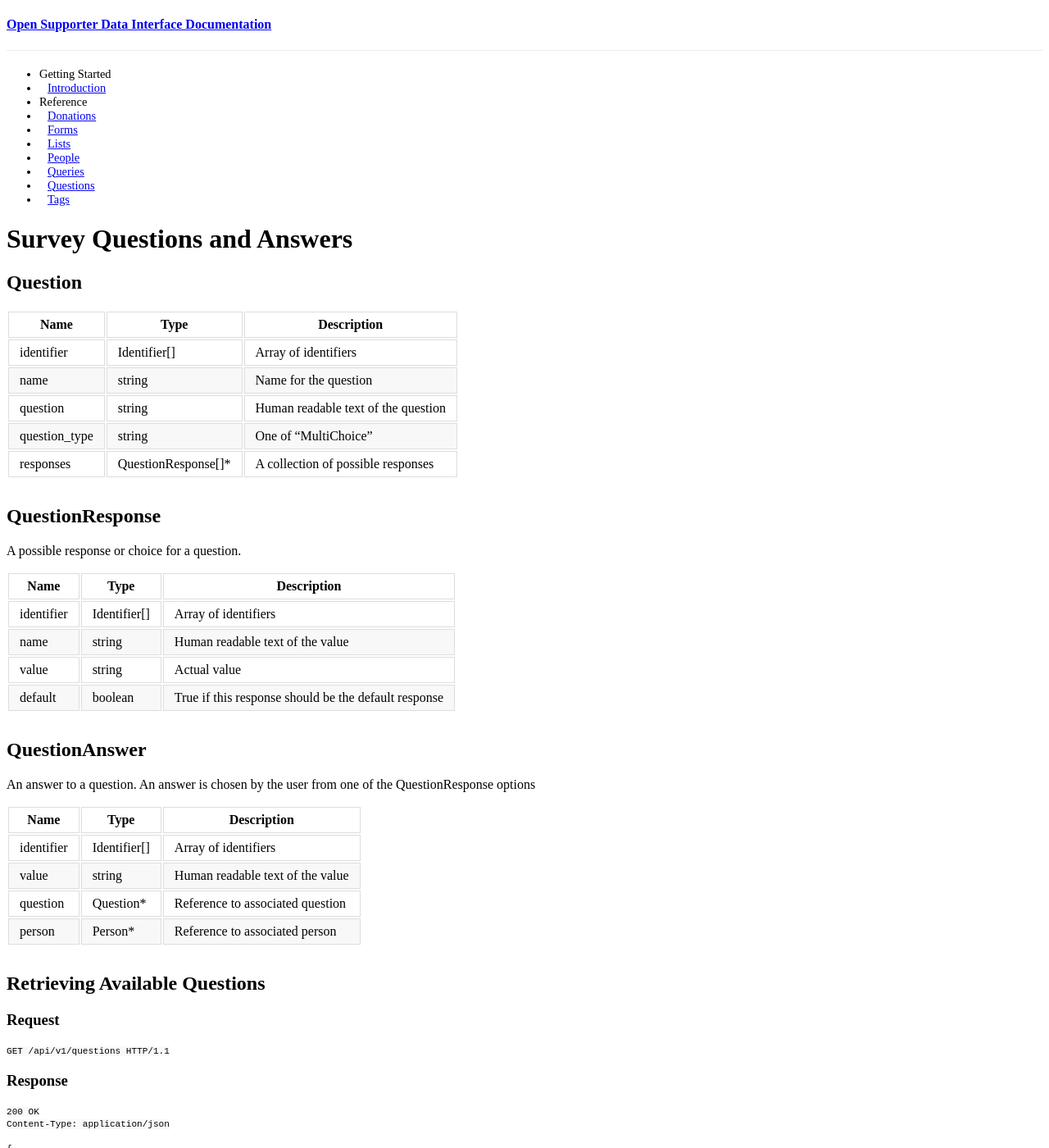
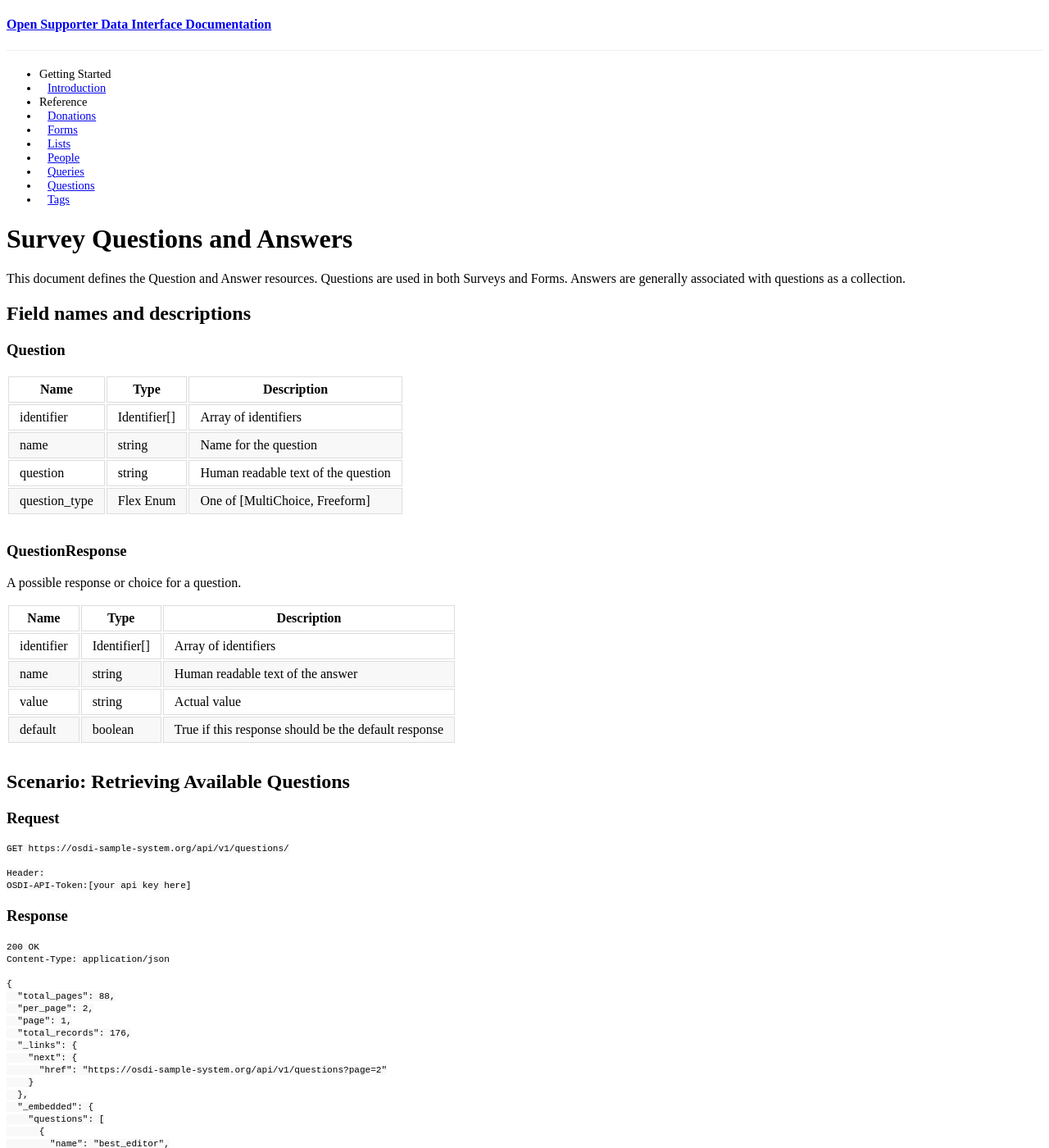
Before and after one commit to opensupporter/osdi-docs, a Jekyll site: the page built from questions.md, in a window 1280 px wide and 1400 px high. Shown: the whole window at 82% size. Built offline with Jekyll 4.4.1, drawn with Linux system fonts in a browser that asks for light colours; a style sheet for code colours, icons or effects is not loaded; some of the changed text lies outside the part shown.

Commit message:
remove QuestionAnswers and reformat the scenario. Add a brief description

```diff
--- a/questions.md
+++ b/questions.md
@@ -5,162 +5,137 @@ title: "Questions"
 
 # Survey Questions and Answers
 
-## Question
+This document defines the Question and Answer resources. Questions are used in both Surveys and Forms. Answers are generally associated with questions as a collection.
+
+## Field names and descriptions
+
+### Question
 
 | Name          | Type      | Description
 |-----------    |-----------|--------------
 |identifier			|Identifier[]		|Array of identifiers
 |name			|string		|Name for the question
 |question       |string     |Human readable text of the question
-|question_type  |string     |One of "MultiChoice"
-|responses      |QuestionResponse[]*|A collection of possible responses
+|question_type  |Flex Enum     |One of [MultiChoice, Freeform]
 
-## QuestionResponse
+### QuestionResponse
 A possible response or choice for a question.
 
 | Name          | Type      | Description
 |-----------    |-----------|--------------
 |identifier			|Identifier[]		|Array of identifiers
-|name       |string     |Human readable text of the value
+|name       |string     |Human readable text of the answer
 |value		|string		|Actual value
 |default	|boolean	|True if this response should be the default response
 
-## QuestionAnswer
-An answer to a question.  An answer is chosen by the user from one of the QuestionResponse options
 
-| Name          | Type      | Description
-|-----------    |-----------|--------------
-|identifier		|Identifier[]		|Array of identifiers
-|value          |string     |Human readable text of the value
-|question		|Question*	|Reference to associated question
-|person			|Person*	|Reference to associated person
-
-
-## Retrieving Available Questions
+## Scenario: Retrieving Available Questions
 
 ### Request
+    GET https://osdi-sample-system.org/api/v1/questions/
 
-	GET /api/v1/questions HTTP/1.1
+    Header:
+    OSDI-API-Token:[your api key here]
 
 ### Response
 
-~~~~
-200 OK
-Content-Type: application/json
+    200 OK
+    Content-Type: application/json
 
-{
-  "_embedded": {
-    "questions": [
-      {
-        "name": "Best Editor",
-        "question": "What is the best editor?",
-        "question_type": "MultiChoice",
-        "id": 1,
-        "_embedded": {
-          "osdi:question_responses": [
-            {
-              "name": "Emacs",
-              "value": "Emacs",
-              "default": true,
-              "_links": {
-                "self": {
-                  "href": "http://osdi-prototype.herokuapp.com/api/v1/question_responses/1"
+    {
+      "total_pages": 88,
+      "per_page": 2,
+      "page": 1,
+      "total_records": 176,
+      "_links": {
+        "next": {
+          "href": "https://osdi-sample-system.org/api/v1/questions?page=2"
+        }
+      },
+      "_embedded": {
+        "questions": [
+          {
+            "name": "best_editor",
+            "question": "What is the best editor?",
+            "question_type": "MultiChoice",
+            "identifiers": [1],
+            "_embedded": {
+              "osdi:question_responses": [
+                {
+                  "name": "Emacs",
+                  "value": "Emacs",
+                  "default": true,
+                  "identifiers": ["osdi_sample_system:10"],
+                  "_links": {
+                    "self": {
+                      "href": "https://osdi-sample-system.org/api/v1/question_responses/10"
+                    }
+                  }
+
+                },
+                {
+                  "name": "vi",
+                  "value": "vi",
+                  "default": false,
+                  "identifiers": ["osdi_sample_system:11"],
+                  "_links": {
+                    "self": {
+                      "href": "https://osdi-sample-system.org/api/v1/question_responses/11"
+                    }
+                  }
+                }
+              ]
+            },
+            "_links": {
+              "osdi:question_responses": {
+                "href": "http://osdi-prototype.herokuapp.com/api/v1/questions/1/question_responses"
+              },
+              "self": {
+                "href": "https://osdi-sample-system.org/api/v1/questions/1"
+              }
+            }
+          },
+          {
+            "name": "best_fruit",
+            "question": "What is the best fruit?",
+            "question_type": "MultiChoice",
+            "identifiers": [2],
+            "_embedded": {
+              "osdi:question_responses": [{
+                "name": "Bananas",
+                "value": "banana",
+                "default": false,
+                "identifiers": [11],
+                "_links": {
+                  "self": {
+                    "href": "https://osdi-sample-system.org/api/v1/question_responses/11"
+                  }
+                }
+              },
+              {
+                "name": "apple",
+                "value": "apple",
+                "default": false,
+                "identifiers": [12],
+                "_links": {
+                  "self": {
+                    "href": "https://osdi-sample-system.org/api/v1/question_responses/11"
+                  }
                 }
               }
-            },
-            {
-              "name": "Vi",
-              "value": "Vi",
-              "default": false,
-              "_links": {
-                "self": {
-                  "href": "http://osdi-prototype.herokuapp.com/api/v1/question_responses/2"
-                }
+            ]},
+            "_links": {
+              "osdi:question_responses": { "href": "http://osdi-prototype.herokuapp.com/api/v1/questions/1/question_responses"},
+              "self": {
+                "href": "https://osdi-sample-system.org/api/v1/questions/2"
               }
             }
-          ]
-        },
-        "_links": {
-          "curies": [{ "name": "osdi", "href": "http://api.opensupporter.org/docs/v1/{rel}", "templated": true }],
-          "osdi:question_responses": { "href": "http://osdi-prototype.herokuapp.com/api/v1/questions/1/question_responses"},
-          "self": {
-            "href": "http://osdi-prototype.herokuapp.com/api/v1/questions/1"
           }
-        }
+        ]
       },
-      {
-        "name": "Marriage Equality",
-        "question": "Gays should have the right to Marry?",
-        "question_type": "MultiChoice",
-        "id": 2,
-        "_embedded": {
-          "osdi:question_responses": [
-            {
-              "name": "Strongly Support",
-              "value": "5",
-              "default": true,
-              "_links": {
-                "self": {
-                  "href": "http://osdi-prototype.herokuapp.com/api/v1/question_responses/3"
-                }
-              }
-            },
-            {
-              "name": "Strongly Oppose",
-              "value": "1",
-              "default": false,
-              "_links": {
-                "self": {
-                  "href": "http://osdi-prototype.herokuapp.com/api/v1/question_responses/4"
-                }
-              }
-            }
-          ]
-        },
-        "_links": {
-          "curies": [{ "name": "osdi", "href": "http://api.opensupporter.org/docs/v1/{rel}", "templated": true }],
-          "osdi:question_responses": { "href": "http://osdi-prototype.herokuapp.com/api/v1/questions/1/question_responses"},
-          "self": {
-            "href": "http://osdi-prototype.herokuapp.com/api/v1/questions/2"
-          }
-        }
-      },
-      {
-        "name": "Bio",
-        "question": "Tell us about yourself",
-        "question_type": "Paragraph",
-        "id": 3,
-        "_embedded": {
-          "osdi:question_responses": []
-        },
-        "_links": {
-          "self": {
-            "curies": [{ "name": "osdi", "href": "http://api.opensupporter.org/docs/v1/{rel}", "templated": true }],
-            "osdi:question_responses": { "href": "http://osdi-prototype.herokuapp.com/api/v1/questions/1/question_responses"},
-            "href": "http://osdi-prototype.herokuapp.com/api/v1/questions/3"
-          }
+      "_links": {
+        "self": {
+          "href": "http://osdi-prototype.herokuapp.com/api/v1/questions"
         }
       }
-    ]
-  },
-  "_links": {
-    "self": {
-      "href": "http://osdi-prototype.herokuapp.com/api/v1/questions"
     }
-  }
-}
-~~~~
-
-## Creating a QuestionAnswer
-
-### Request
-
-	POST /api/v1/people/question_answers HTTP/1.1
-	Content-Type: application/json
-
-	{
-		"value" : "Emacs",
-		"question_id" : 5
-	}
-
-### Response
```
